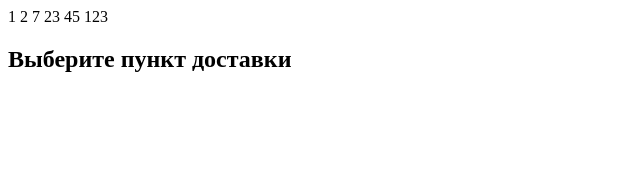
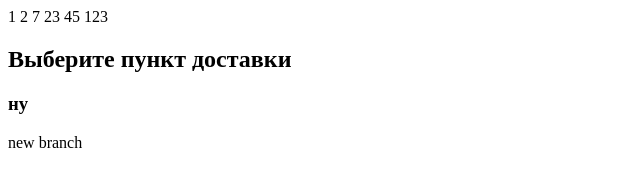
Before and after one commit to michaelshapovalov/special-app, a plain HTML site: page index.html in a window 1280 px wide. Shown: the whole page, without its empty margins (0-640 px from the left). Drawn offline with Linux system fonts and the light colour scheme.

Commit message:
new branch changes

```diff
--- a/index.html
+++ b/index.html
@@ -5,3 +5,5 @@
 45
 123
 <h2>Выберите пункт доставки</h2>
+<h3>ну</h3>
+<div>new branch</div>
```
